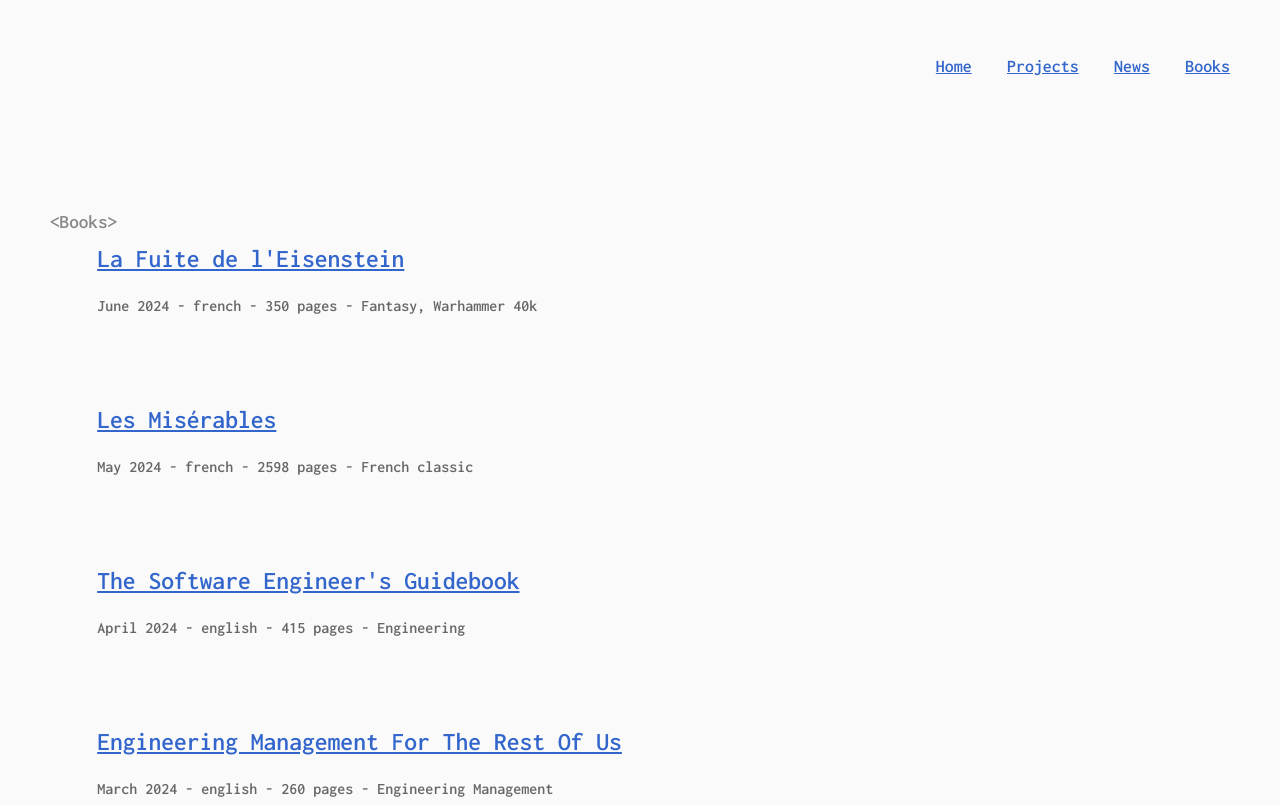
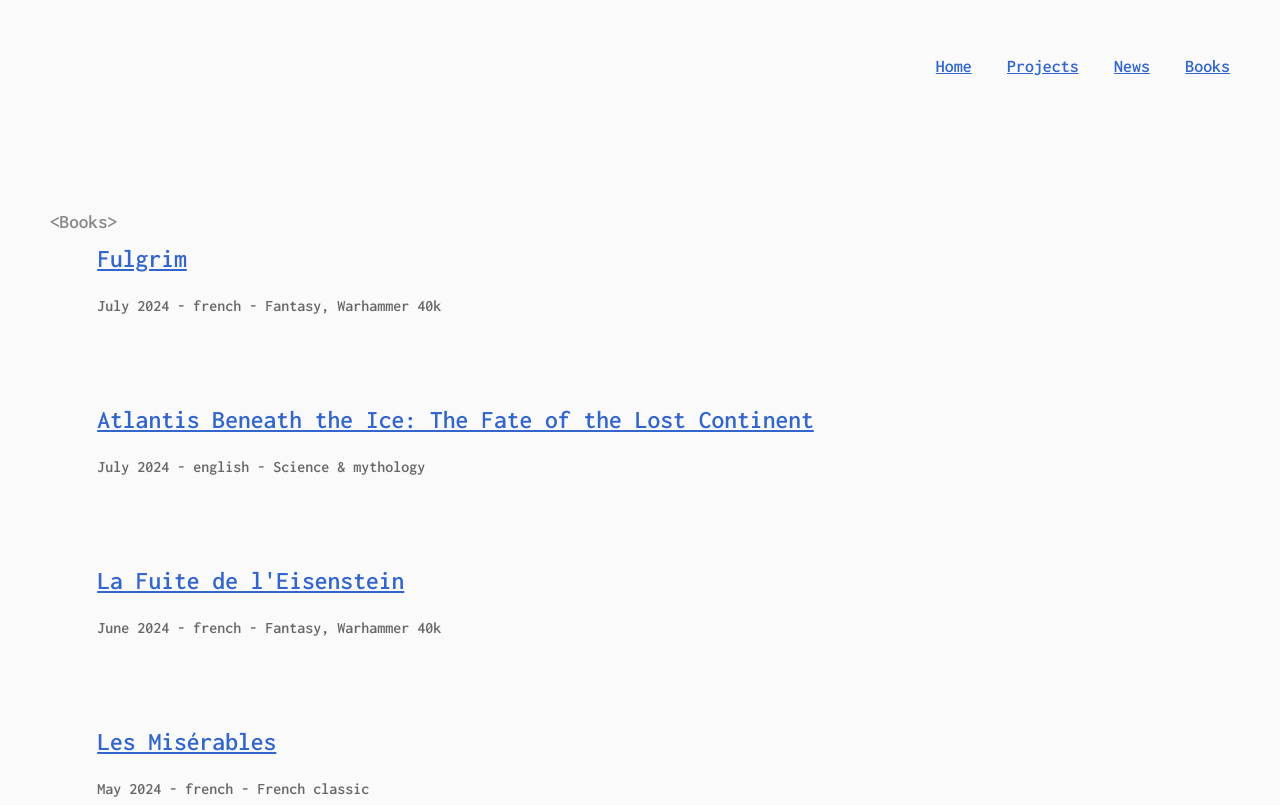
Before and after one commit to kevinch/kevinchevallierme, a Next.js app: page /books in a window 1280 px wide. Shown: the part 147-952 px from the top of the page. Built offline with nearby package versions, Linux system fonts and the light colour scheme.

Commit message:
Add books

```diff
--- a/components/Book.tsx
+++ b/components/Book.tsx
@@ -5,11 +5,10 @@
   title: string
   link?: string
   language: string
-  pages?: number
   kind?: string
 }
 
-function Book({ date, title, link, language, pages, kind }: Props) {
+function Book({ date, title, link, language, kind }: Props) {
   const formatedDate = new Date(date)
 
   return (
@@ -20,7 +19,6 @@
       <p style={{ color: "#666", fontSize: "1rem" }}>
         {format(formatedDate, "MMMM yyyy")}
         &nbsp;-&nbsp;{language}
-        {pages && ` - ${pages} pages`}
         {kind && ` - ${kind}`}
       </p>
     </div>
--- a/components/Books.tsx
+++ b/components/Books.tsx
@@ -7,9 +7,24 @@
 
       <div className="books-list">
         <Book
-          title="La Fuite de l'Eisenstein "
+          title="Fulgrim"
           kind="Fantasy, Warhammer 40k"
-          pages={350}
+          language="french"
+          date="july 2024"
+          link="https://www.blacklibrary.com/french/the-horus-heresy-novels/fulgrim-ebook-french.html"
+        />
+
+        <Book
+          title="Atlantis Beneath the Ice: The Fate of the Lost Continent "
+          kind="Science & mythology"
+          language="english"
+          date="july 2024"
+          link="https://www.goodreads.com/book/show/12665183-atlantis-beneath-the-ice"
+        />
+
+        <Book
+          title="La Fuite de l'Eisenstein"
+          kind="Fantasy, Warhammer 40k"
           language="french"
           date="june 2024"
           link="https://www.blacklibrary.com/all-products/fr-flight-of-the-eisenstein-ebook.html"
@@ -18,7 +33,6 @@
         <Book
           title="Les Misérables"
           kind="French classic"
-          pages={2598}
           language="french"
           date="may 2024"
           link="https://fr.wikipedia.org/wiki/Les_Mis%C3%A9rables"
@@ -27,7 +41,6 @@
         <Book
           title="The Software Engineer's Guidebook"
           kind="Engineering"
-          pages={415}
           language="english"
           date="april 2024"
           link="https://www.engguidebook.com/?ref=blog.pragmaticengineer.com"
@@ -36,7 +49,6 @@
         <Book
           title="Engineering Management For The Rest Of Us"
           kind="Engineering Management"
-          pages={260}
           language="english"
           date="march 2024"
           link="https://www.engmanagement.dev/"
@@ -45,7 +57,6 @@
         <Book
           title="As Veias Abertas da América Latina"
           kind="Imperialism history"
-          pages={392}
           language="portuguese"
           date="march 2024"
           link="https://pt.wikipedia.org/wiki/As_Veias_Abertas_da_Am%C3%A9rica_Latina"
@@ -54,7 +65,6 @@
         <Book
           title="80,000 hours"
           kind="Guide about career paths"
-          pages={603}
           language="english"
           date="january 2024"
           link="https://80000hours.org/wp-content/uploads/2023/08/80K_HOURS_final.pdf"
```
